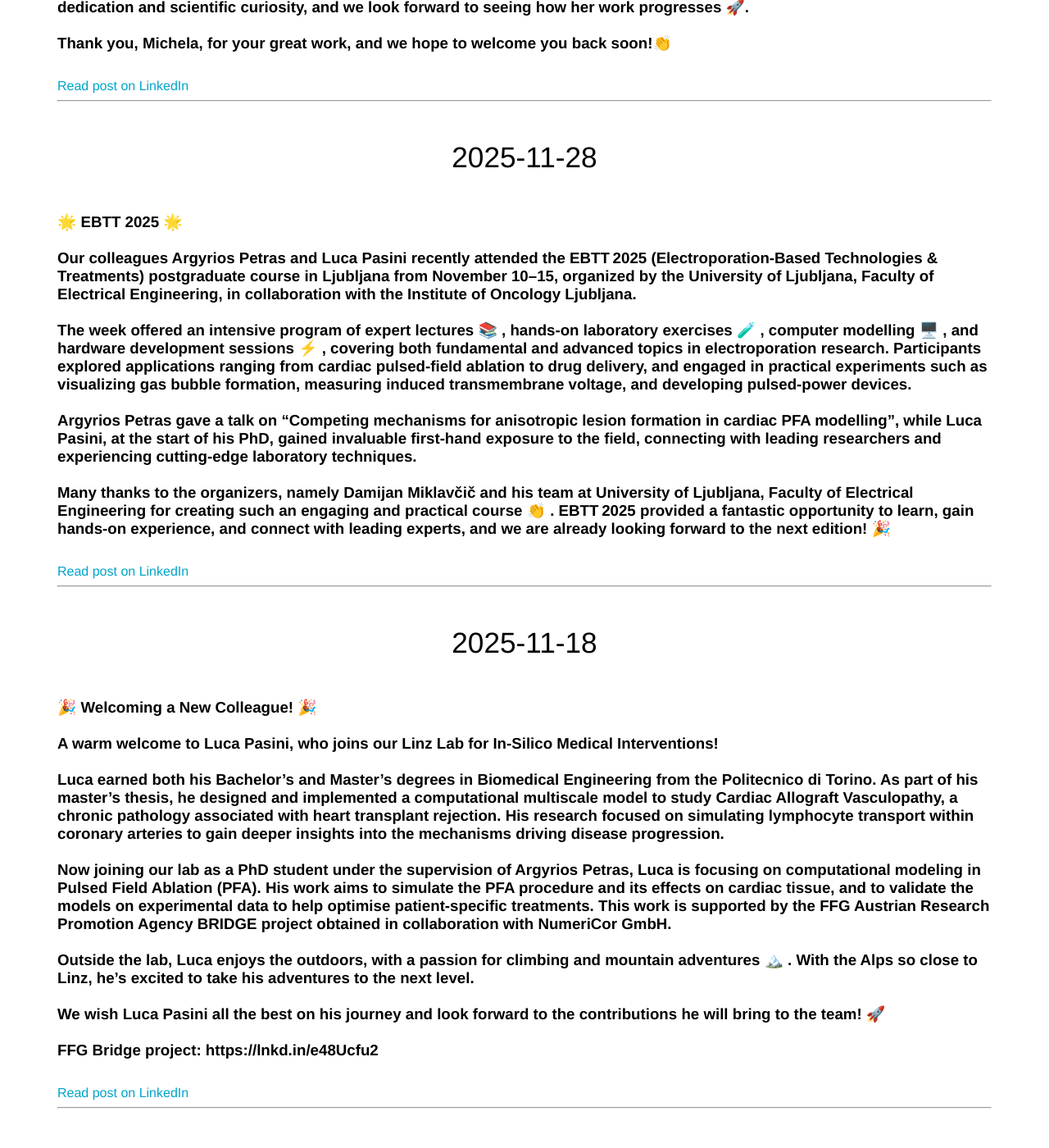
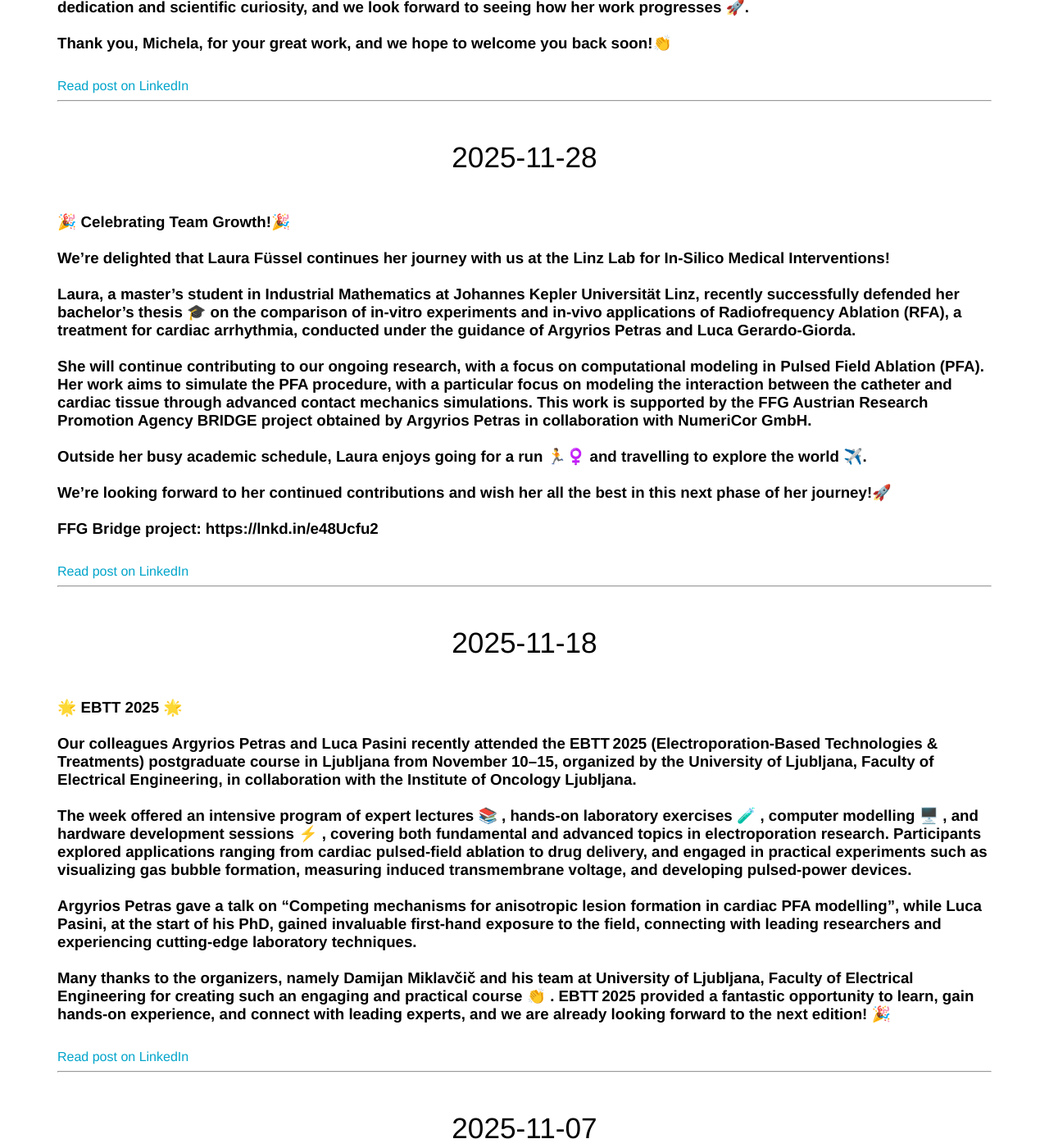
Before and after one commit to linzlabinsilmed/linzlabinsilmed.github.io, a Jekyll site: the page built from news.html, in a window 1280 px wide and 1400 px high, scrolled down 2497 px. Shown: the whole window at 82% size. Built offline with Jekyll 4.4.1, drawn with Linux system fonts in a browser that asks for light colours; some of the changed text lies outside the part shown.

Commit message:
Update LinkedIn feed [auto]

```diff
--- a/_data/linkedin_feed.yml
+++ b/_data/linkedin_feed.yml
@@ -123,6 +123,42 @@
   url: https://www.linkedin.com/posts/linz-lab-for-in-silico-medical-interventions_collaborating-on-epidemiological-modelling-activity-7402330913164017665-lkLM
   published: 2025-12-04
 - title: >-
+    🎉 Celebrating Team Growth!🎉
+
+
+    We’re delighted that Laura Füssel continues her journey with us at the Linz
+    Lab for In-Silico Medical Interventions!
+
+
+    Laura, a master’s student in Industrial Mathematics at Johannes Kepler
+    Universität Linz, recently successfully defended her bachelor’s thesis 🎓 on
+    the comparison of in-vitro experiments and in-vivo applications of
+    Radiofrequency Ablation (RFA), a treatment for cardiac
+    arrhythmia,  conducted under the guidance of Argyrios Petras and Luca
+    Gerardo-Giorda.
+
+
+    She will continue contributing to our ongoing research, with a focus on
+    computational modeling in Pulsed Field Ablation (PFA). Her work aims to
+    simulate the PFA procedure, with a particular focus on modeling the
+    interaction between the catheter and cardiac tissue through advanced contact
+    mechanics simulations. This work is supported by the FFG Austrian Research
+    Promotion Agency BRIDGE project obtained by Argyrios Petras in collaboration
+    with NumeriCor GmbH.
+
+
+    Outside her busy academic schedule, Laura enjoys going for a run 🏃♀️ and
+    travelling to explore the world ✈️.
+
+
+    We’re looking forward to her continued contributions and wish her all the
+    best in this next phase of her journey!🚀
+
+
+    FFG Bridge project: https://lnkd.in/e48Ucfu2
+  url: https://www.linkedin.com/posts/linz-lab-for-in-silico-medical-interventions_celebrating-team-growth-were-delighted-activity-7400103679468412928-3CjB
+  published: 2025-11-28
+- title: >-
     🌟 EBTT 2025 🌟
 
 
@@ -153,8 +189,8 @@
     an engaging and practical course 👏 . EBTT 2025 provided a fantastic
     opportunity to learn, gain hands-on experience, and connect with leading
     experts, and we are already looking forward to the next edition! 🎉
-  url: https://www.linkedin.com/posts/linz-lab-for-in-silico-medical-interventions_activity-7400103679468412928-ecjF
-  published: 2025-11-28
+  url: https://www.linkedin.com/posts/linz-lab-for-in-silico-medical-interventions_ebtt-2025-our-colleagues-argyrios-activity-7396532698086940672-iVoO
+  published: 2025-11-18
 - title: >-
     🎉 Welcoming a New Colleague! 🎉
 
@@ -191,8 +227,8 @@
 
 
     FFG Bridge project: https://lnkd.in/e48Ucfu2
-  url: https://www.linkedin.com/posts/linz-lab-for-in-silico-medical-interventions_ebtt-2025-our-colleagues-argyrios-activity-7396532698086940672-iVoO
-  published: 2025-11-18
+  url: https://www.linkedin.com/posts/linz-lab-for-in-silico-medical-interventions_welcoming-a-new-colleague-a-warm-activity-7392546439014281216-Ssff
+  published: 2025-11-07
 - title: |-
     📣 Seminar Announcement!📣
 
@@ -204,8 +240,8 @@
     📍 Location: Room LEH108A, JKU MED Campus, Krankenhausstraße 5, Linz
 
     #Seminar #Cardiology #PulsedFieldAblation #Research #Collaboration #Innovation #JKU #KUK
-  url: https://www.linkedin.com/posts/linz-lab-for-in-silico-medical-interventions_welcoming-a-new-colleague-a-warm-activity-7392546439014281216-Ssff
-  published: 2025-11-07
+  url: https://www.linkedin.com/posts/linz-lab-for-in-silico-medical-interventions_seminar-flyer-activity-7387488104422588418-8SRO
+  published: 2025-10-24
 - title: >-
     🌟 NumeriCor Cardiac Modelling Summit 2025 🌟
 
@@ -228,5 +264,5 @@
     Many thanks to Gernot Plank, Aurel Neic and Luca Azzolin for organizing such
     a well-run and motivating event. We look forward to continuing our
     collaboration and future projects together!
-  url: https://www.linkedin.com/posts/linz-lab-for-in-silico-medical-interventions_seminar-flyer-activity-7387488104422588418-8SRO
-  published: 2025-10-24
+  url: https://www.linkedin.com/posts/linz-lab-for-in-silico-medical-interventions_numericor-cardiac-modelling-summit-2025-activity-7386718035727888385-RHfU
+  published: 2025-10-22
```
